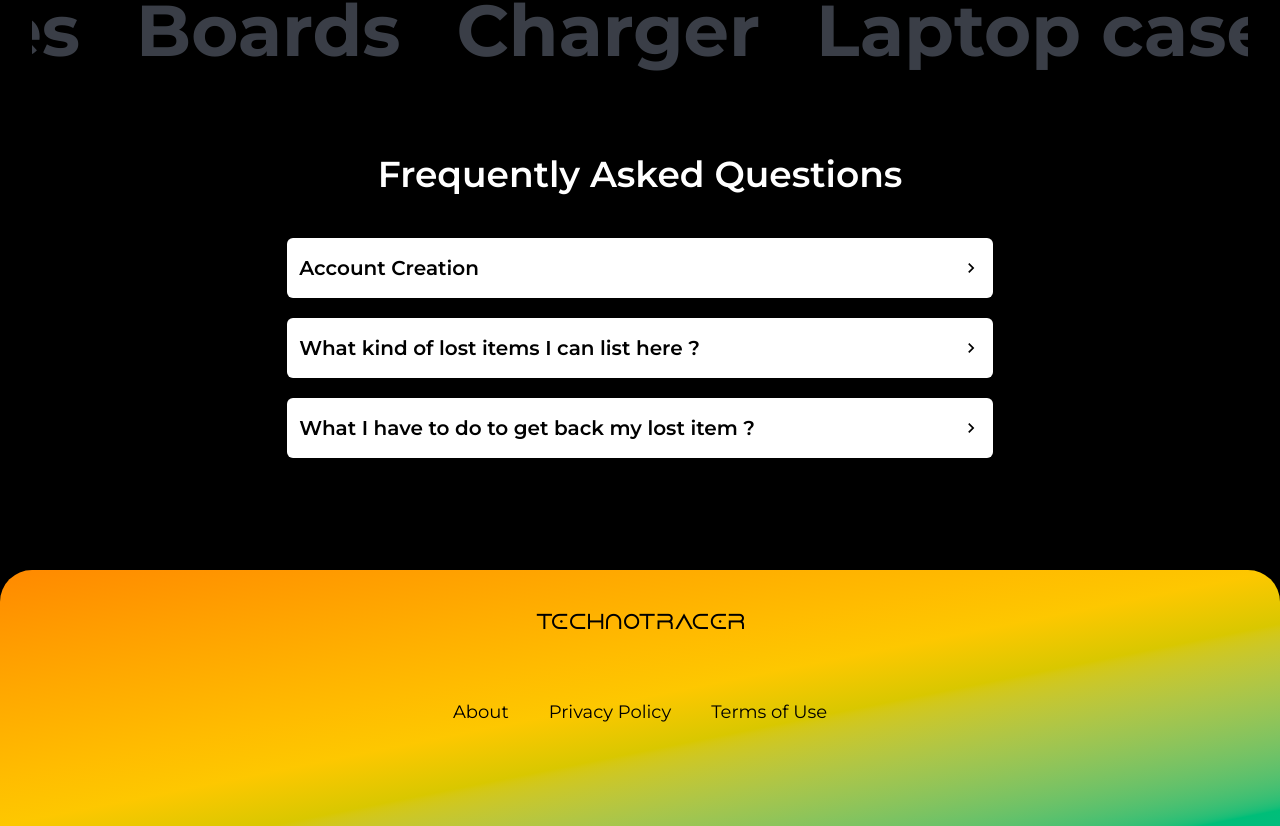
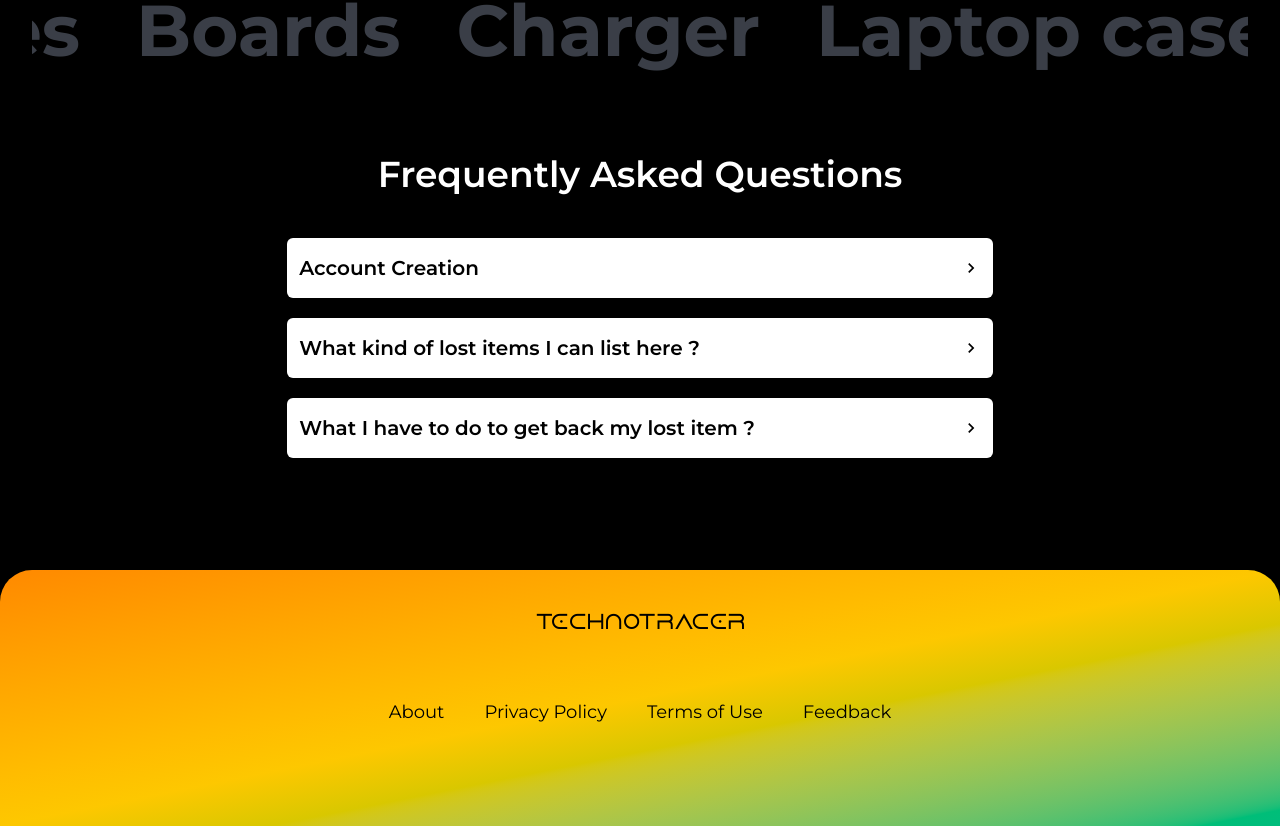
Before and after one commit to isudiptodas/TechnoTracer, a React (Vite) app in the folder frontend/: page / in a window 1280 px wide. Shown: the part 718-1544 px from the top of the page. Built offline with nearby package versions, Linux system fonts and the light colour scheme; what tailwindcss-motion would draw is missing.

Commit message:
added feedback link in footer

```diff
--- a/frontend/src/components/Footer.jsx
+++ b/frontend/src/components/Footer.jsx
@@ -10,6 +10,7 @@ function Footer() {
                     <Link to='/about' className="font-Montserrat text-sm xl:text-lg hover:font-semibold cursor-pointer hover:scale-110 duration-200 ease-in-out">About</Link>
                     <Link to='/privacy' className="font-Montserrat text-sm xl:text-lg hover:font-semibold cursor-pointer hover:scale-110 duration-200 ease-in-out">Privacy Policy</Link>
                     <Link to='/terms' className="font-Montserrat text-sm xl:text-lg hover:font-semibold cursor-pointer hover:scale-110 duration-200 ease-in-out">Terms of Use</Link>
+                    <Link to='/feedback' className="font-Montserrat text-sm xl:text-lg hover:font-semibold cursor-pointer hover:scale-110 duration-200 ease-in-out">Feedback</Link>
                 </div>
             </div>
         </>
```
